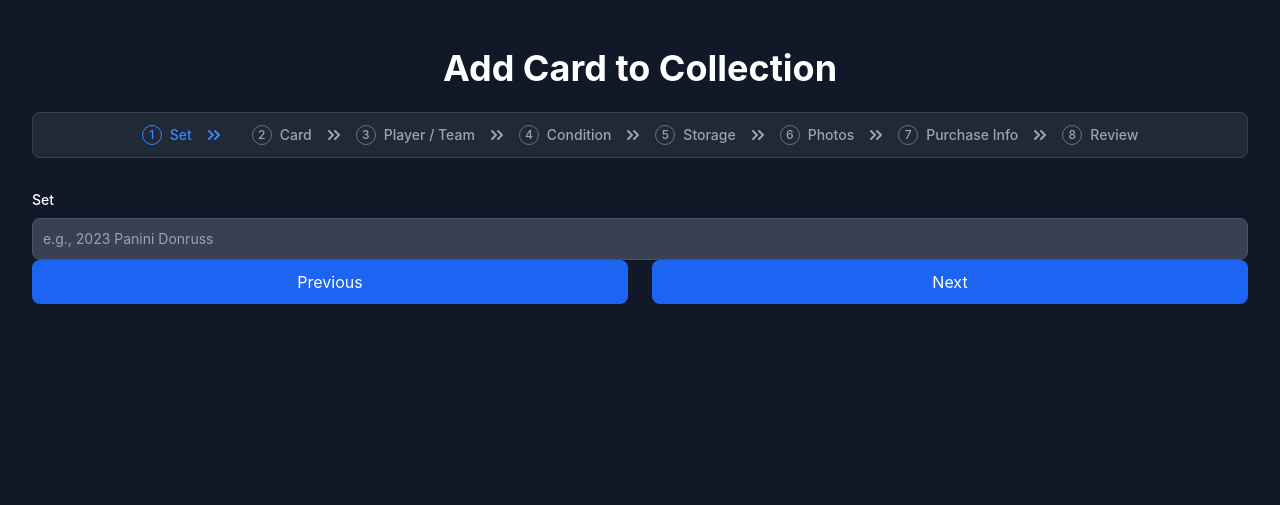
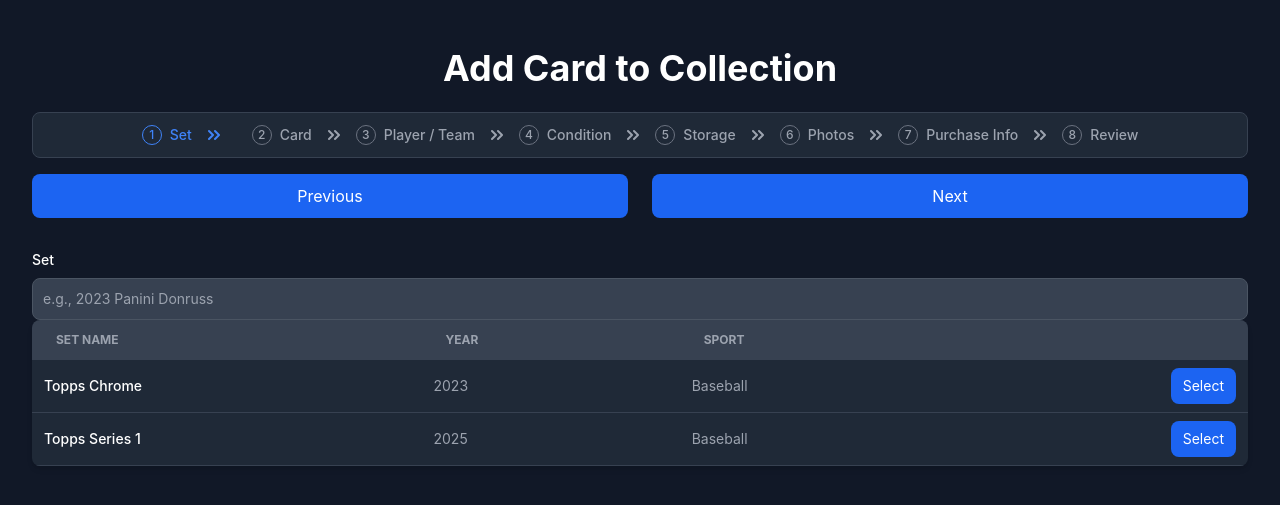
Before and after one commit to vinnyNC/cardCollector, a Django app: page /add_card in a window 1280 px wide. Shown: the part 64-569 px from the top of the page. Run offline with Django 5.2, Linux system fonts and the light colour scheme; some libraries are stand-ins or nearby versions.

Commit message:
Refactor stepper and form layout for beta card addition.
Reorganized HTML structure to improve readability and maintainability. Adjusted padding on the stepper and updated form positioning for better visual alignment. Added a results table to step 1 to dynamically display search results.

```diff
--- a/templates/beta_add_card/add_card.html
+++ b/templates/beta_add_card/add_card.html
@@ -42,6 +42,19 @@
             <!-- Stepper -->
             {% include "beta_add_card/add_card/stepper.html" %}
 
+            <!-- Form Navigation Button -->
+            <div class="grid gap-6 md:grid-cols-2 mb-4">
+                <button type="button" id="btnPrev"
+                        class="w-full bg-blue-600 text-white p-2.5 rounded-lg hover:bg-blue-700 focus:ring-4 focus:ring-blue-300 dark:focus:ring-blue-800">
+                    Previous
+                </button>
+                <button type="button" id="btnNext"
+                        class="w-full bg-blue-600 text-white p-2.5 rounded-lg hover:bg-blue-700 focus:ring-4 focus:ring-blue-300 dark:focus:ring-blue-800">
+                    Next
+                </button>
+            </div>
+
+            <!-- Form -->
             <form id="sportsCardForm" enctype="multipart/form-data" method="post" class="space-y-8" autocomplete="off">
                 {% csrf_token %}
                 <div id="addCardStep1">
@@ -51,17 +64,6 @@
                     {% include 'beta_add_card/add_card/step2.html' %}
                 </div>
             </form>
-            <!-- Form Navigation Button -->
-            <div class="grid gap-6 md:grid-cols-2">
-                <button type="button" id="btnPrev"
-                        class="w-full bg-blue-600 text-white p-2.5 rounded-lg hover:bg-blue-700 focus:ring-4 focus:ring-blue-300 dark:focus:ring-blue-800">
-                    Previous
-                </button>
-                <button type="button" id="btnNext"
-                        class="w-full bg-blue-600 text-white p-2.5 rounded-lg hover:bg-blue-700 focus:ring-4 focus:ring-blue-300 dark:focus:ring-blue-800">
-                    Next
-                </button>
-            </div>
         </div>
     </main>
 </div>
--- a/templates/beta_add_card/add_card/step1.html
+++ b/templates/beta_add_card/add_card/step1.html
@@ -1,4 +1,6 @@
 <!-- Set Information -->
+
+<!-- Search Box -->
 <div>
     <label for="set"
            class="block mb-2 text-sm font-medium text-gray-900 dark:text-white">Set</label>
@@ -6,3 +8,63 @@
            class="bg-gray-50 border border-gray-300 text-gray-900 text-sm rounded-lg focus:ring-blue-500 focus:border-blue-500 block w-full p-2.5 dark:bg-gray-700 dark:border-gray-600 dark:placeholder-gray-400 dark:text-white"
            placeholder="e.g., 2023 Panini Donruss" required>
 </div>
+
+<!-- Results table -->
+<div class="relative overflow-x-auto shadow-md sm:rounded-lg">
+    <table class="w-full text-sm text-left rtl:text-right text-gray-500 dark:text-gray-400">
+        <thead class="text-xs text-gray-700 uppercase bg-gray-50 dark:bg-gray-700 dark:text-gray-400">
+        <tr>
+            <th scope="col" class="px-6 py-3">
+                Set Name
+            </th>
+            <th scope="col" class="px-6 py-3">
+                Year
+            </th>
+            <th scope="col" class="px-6 py-3">
+                Sport
+            </th>
+            <th scope="col" class="px-6 py-3">
+                <span class="sr-only">Select</span>
+            </th>
+        </tr>
+        </thead>
+        <tbody id="setResultsTable">
+        <!-- Results will be populated dynamically -->
+        <!-- Example row for reference (can be removed) -->
+        <tr class="bg-white border-b dark:bg-gray-800 dark:border-gray-700 hover:bg-gray-50 dark:hover:bg-gray-600">
+            <td class="px-3 py-2 font-medium text-gray-900 whitespace-nowrap dark:text-white">
+                Topps Chrome
+            </td>
+            <td class="px-3 py-2">
+                2023
+            </td>
+            <td class="px-3 py-2">
+                Baseball
+            </td>
+            <td class="px-3 py-2 text-right">
+                <button type="button" id="btnPrev"
+                        class="px-3 py-2 w-auto bg-blue-600 text-white p-2.5 rounded-lg hover:bg-blue-700 focus:ring-4 focus:ring-blue-300 dark:focus:ring-blue-800">
+                    Select
+                </button>
+            </td>
+        </tr>
+        <tr class="bg-white border-b dark:bg-gray-800 dark:border-gray-700 hover:bg-gray-50 dark:hover:bg-gray-600">
+            <td class="px-3 py-2 font-medium text-gray-900 whitespace-nowrap dark:text-white">
+                Topps Series 1
+            </td>
+            <td class="px-3 py-2">
+                2025
+            </td>
+            <td class="px-3 py-2">
+                Baseball
+            </td>
+            <td class="px-3 py-2 text-right">
+                <button type="button" id="btnPrev"
+                        class="px-3 py-2 w-auto bg-blue-600 text-white p-2.5 rounded-lg hover:bg-blue-700 focus:ring-4 focus:ring-blue-300 dark:focus:ring-blue-800">
+                    Select
+                </button>
+            </td>
+        </tr>
+        </tbody>
+    </table>
+</div>
--- a/templates/beta_add_card/add_card/stepper.html
+++ b/templates/beta_add_card/add_card/stepper.html
@@ -1,4 +1,4 @@
-<div class="mb-8">
+<div class="mb-4">
     <ol class="flex items-center justify-center w-full p-3 space-x-2 text-sm font-medium text-center text-gray-500 bg-white border border-gray-200 rounded-lg shadow-xs dark:text-gray-400 sm:text-base dark:bg-gray-800 dark:border-gray-700 sm:p-4 sm:space-x-4 rtl:space-x-reverse">
         <li class="flex items-center justify-center text-blue-600 dark:text-blue-500" id="stepperListItem1">
             <span class="flex items-center justify-center w-5 h-5 me-2 text-xs border border-blue-600 rounded-full shrink-0 dark:border-blue-500">1</span>
```
